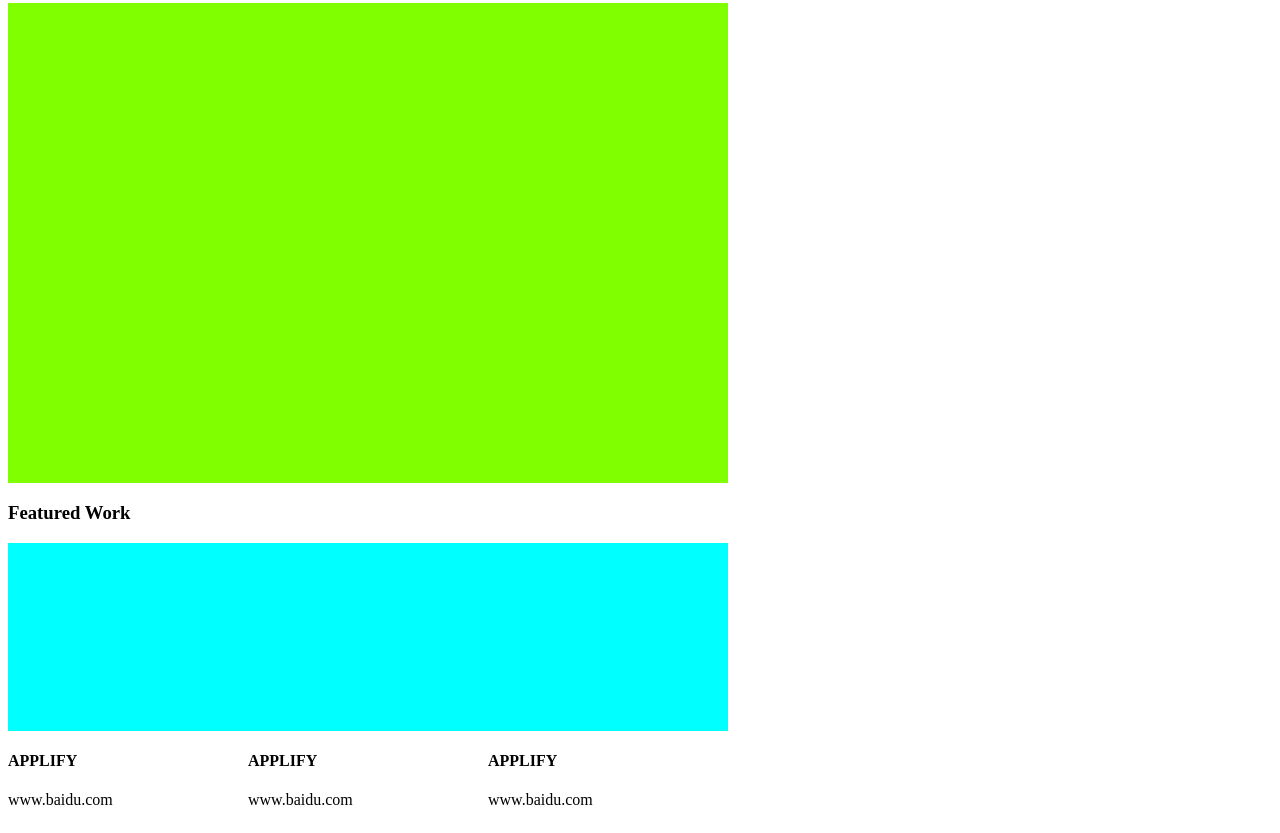
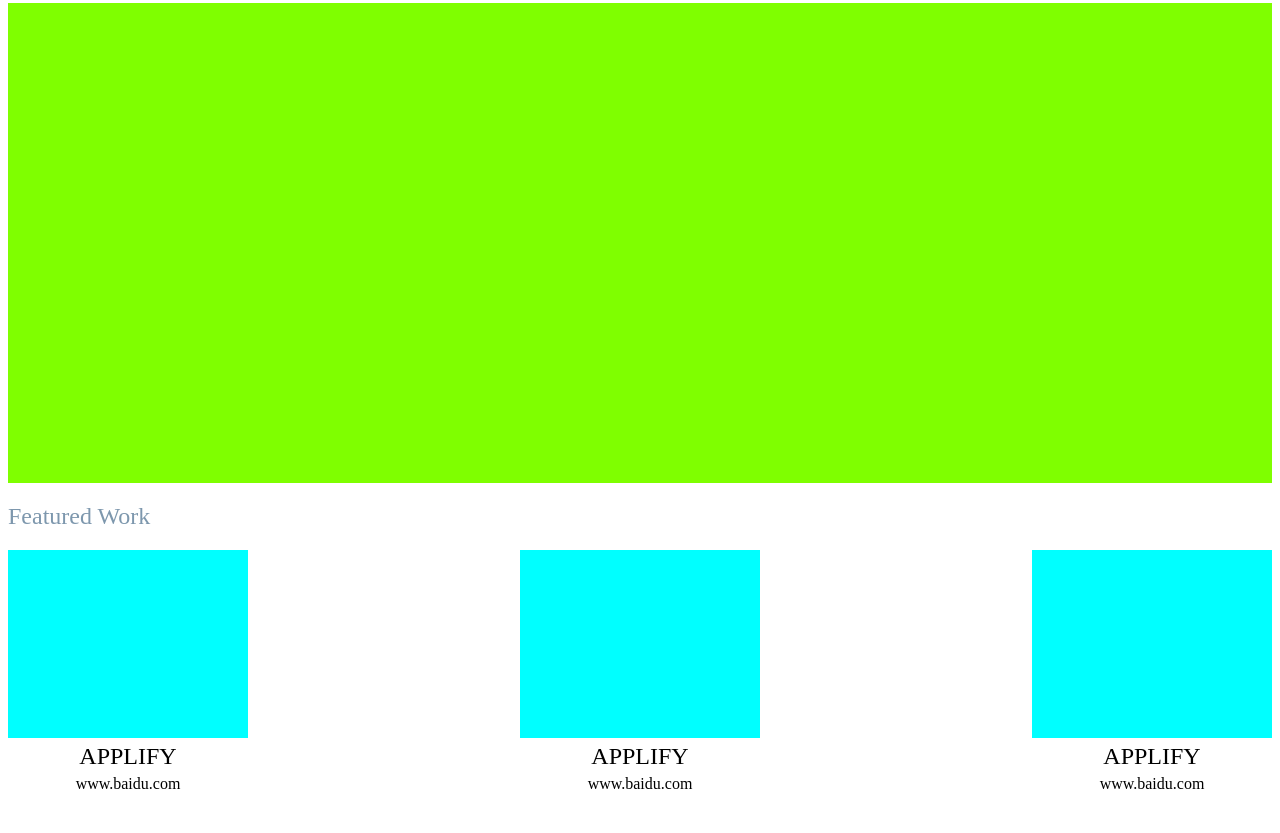
Before and after one commit to akudet/fsnd-proj2, a plain HTML site: page index.html in a window 1280 px wide. Shown: the part 460-1293 px from the top of the page. After the commit the page ends 1264 px from the top, so only its background shows below. Drawn offline with Linux system fonts and the light colour scheme.

Commit message:
add main content style

```diff
--- a/assets/css/main.css
+++ b/assets/css/main.css
@@ -1,9 +1,9 @@
-main {
-    display: flex;
-    flex-wrap: wrap;
+body {
+    min-width: 320px;
 }
 
 header {
+    width: 100%;
     display: flex;
     flex-wrap: nowrap;
     align-items: center;
@@ -24,8 +24,50 @@ header {
     margin: 0.2em 0;
 }
 
+main {
+    width: 100%;
+    display: flex;
+    flex-wrap: wrap;
+}
+
+.showcase-container {
+    width: 100%;
+}
+
+.showcase-container .showcase-image {
+    width: 100%;
+}
+
+.works-container {
+    width: 100%;
+}
+
+.works-container h2 {
+    font-size: 1.5em;
+    font-weight: normal;
+    color: #7d97ad;
+}
+
 .works {
+    width: 100%;
     display: flex;
+    flex-wrap: wrap;
+    justify-content: space-between;
+}
+
+.work {
+    text-align: center;
+    overflow: hidden;
+}
+
+.work h1 {
+    font-size: 1.5em;
+    font-weight: normal;
+    margin: 0.2em 0;
+}
+
+.work p {
+    margin: 0.2em 0;
 }
 
 .logo-image {
--- a/index.html
+++ b/index.html
@@ -32,11 +32,11 @@
     </section>
 </aside>
 <main>
-    <section>
+    <section class="showcase-container">
         <div class="showcase-image"></div>
     </section>
-    <section>
-        <h3>Featured Work</h3>
+    <section class="works-container">
+        <h2>Featured Work</h2>
         <section class="works">
             <article class="work">
                 <div class="work-image"></div>
@@ -54,7 +54,6 @@
                 <p>www.baidu.com</p>
             </article>
         </section>
-
     </section>
 </main>
 </body>
```
